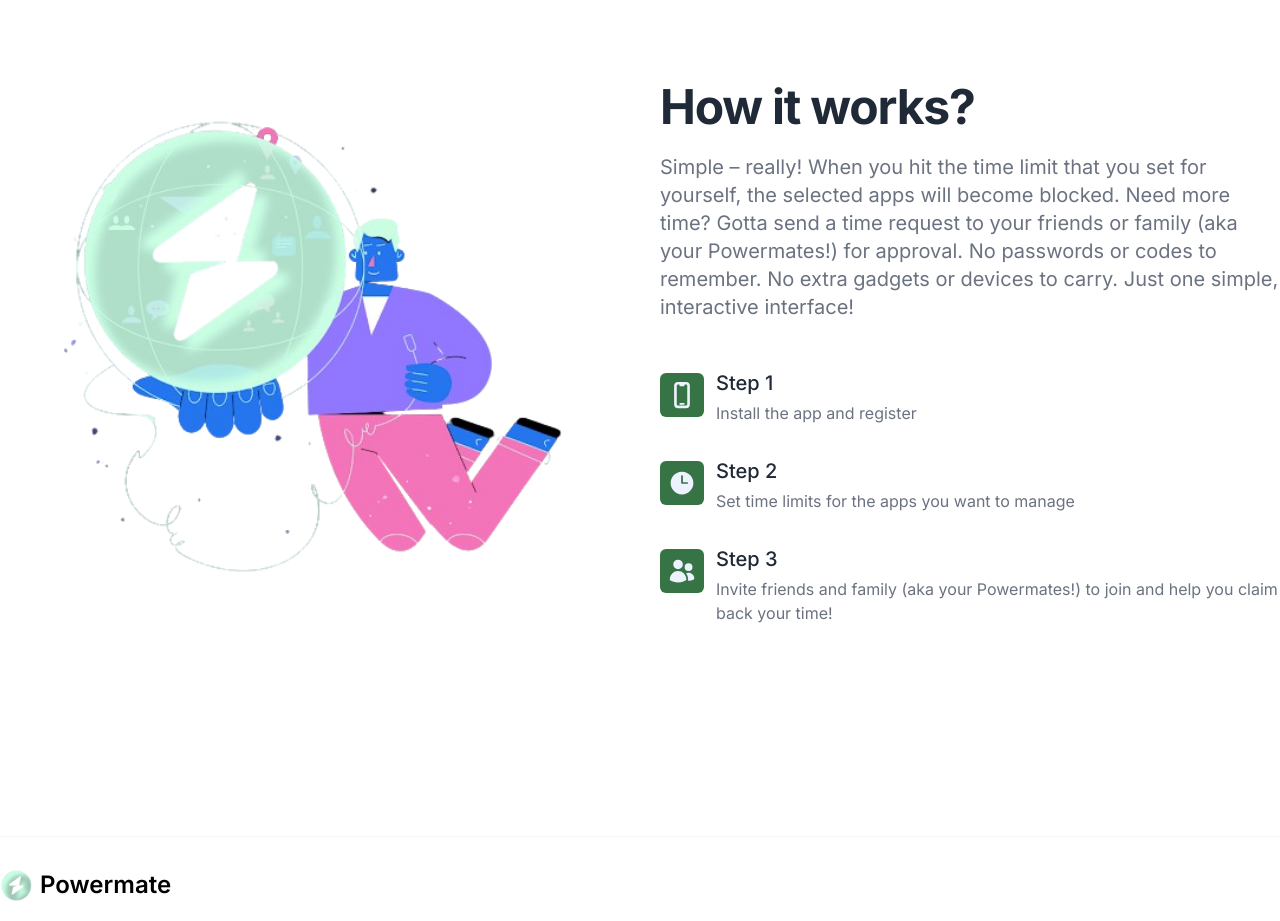
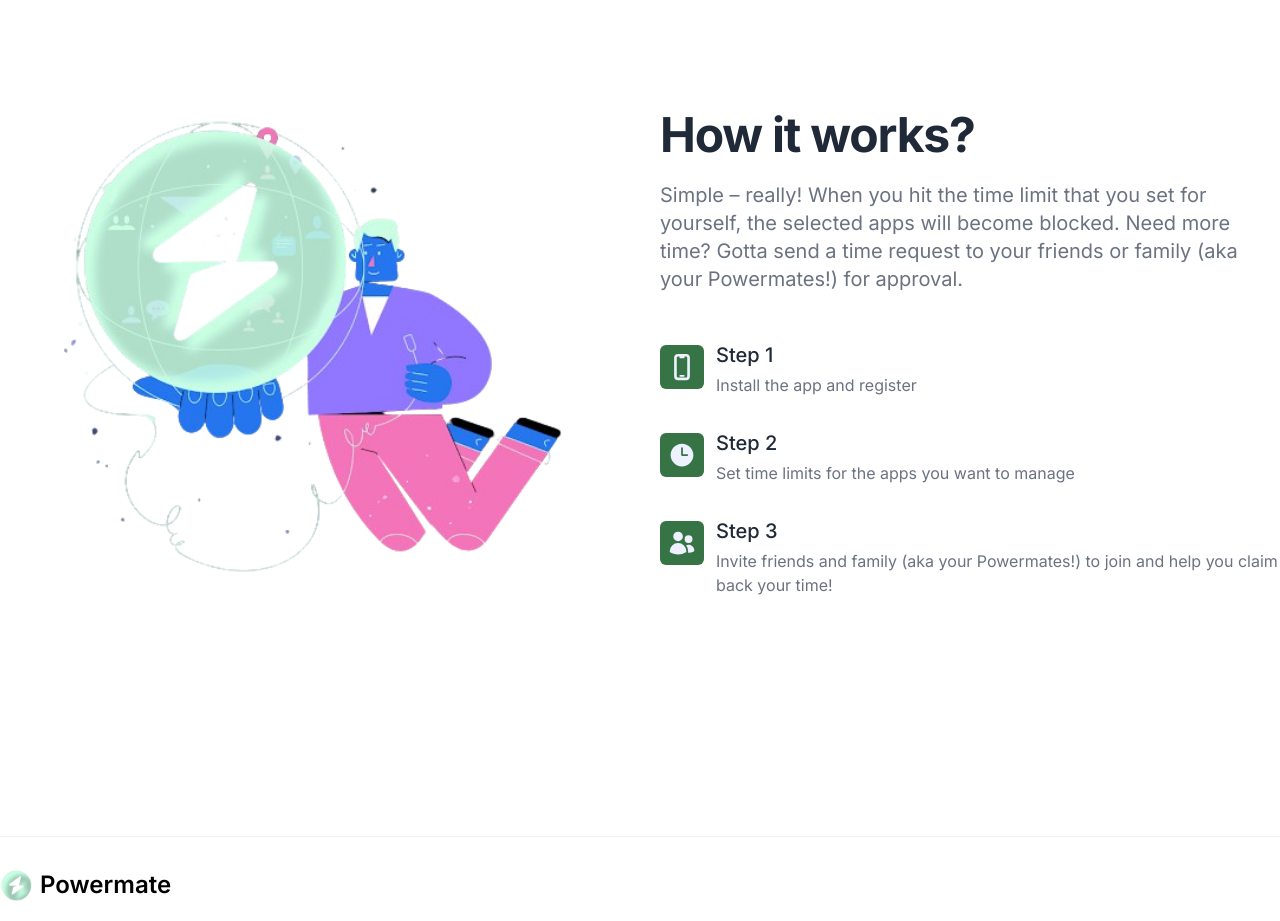
Before and after one commit to Jitomorin/powermate, a Next.js app: page / in a window 1280 px wide. Shown: the part 2320-3241 px from the top of the page. Built offline with nearby package versions, Linux system fonts and the light colour scheme.

Commit message:
additional changes

```diff
--- a/src/components/Benefits.tsx
+++ b/src/components/Benefits.tsx
@@ -27,7 +27,7 @@ export const Benefits = (props: Readonly<BenefitsProps>) => {
 
   const data: any = {
     title: "How it works?",
-    desc: "Simple – really! When you hit the time limit that you set for yourself, the selected apps will become blocked. Need more time? Gotta send a time request to your friends or family (aka your Powermates!) for approval. No passwords or codes to remember. No extra gadgets or devices to carry. Just one simple, interactive interface!",
+    desc: "Simple – really! When you hit the time limit that you set for yourself, the selected apps will become blocked. Need more time? Gotta send a time request to your friends or family (aka your Powermates!) for approval.",
     image: benefitOneImg,
     bullets: [
       {
```
